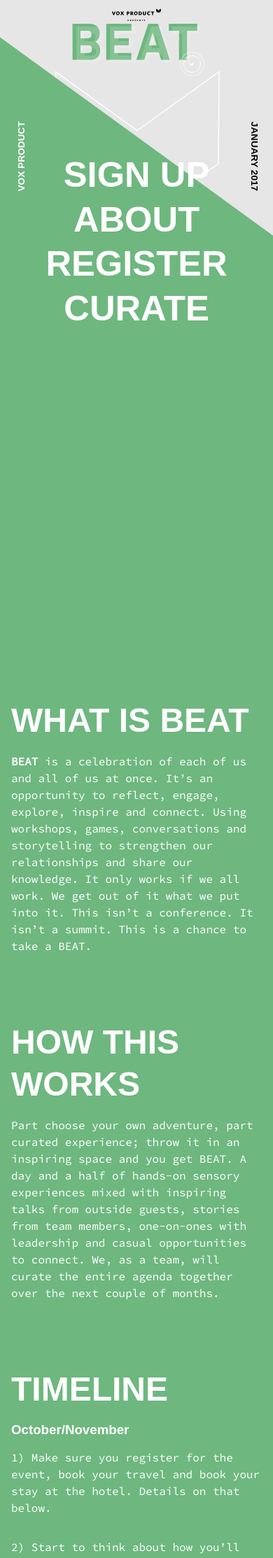
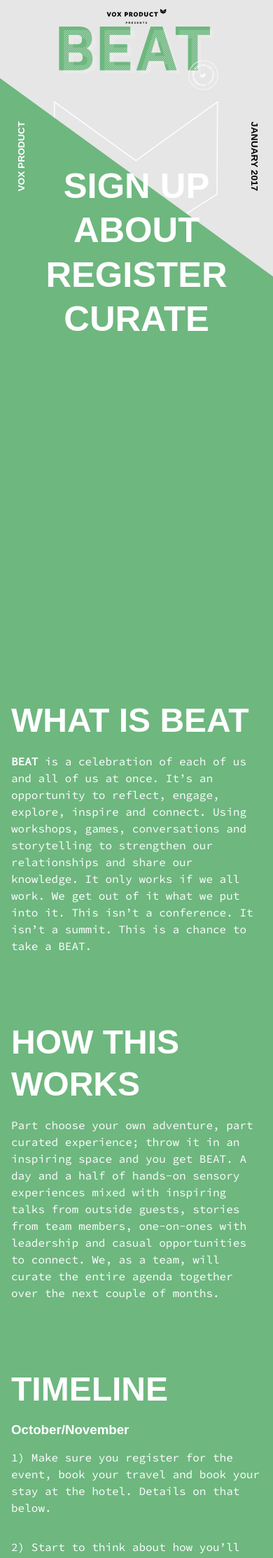
Before and after one commit to voxmedia/beat, a Jekyll site: the page built from index.md, in a window 390 px wide. Shown: the top 2227 px of the page at 70% size. Built offline with Jekyll 4.4.1, drawn with Linux system fonts in a browser that asks for light colours.

Commit message:
More mobile tweaks

```diff
--- a/_sass/components/c-post.scss
+++ b/_sass/components/c-post.scss
@@ -4,13 +4,13 @@
 
   &:before {
     content: "";
-    height: 100vw;
+    height: 130vw;
     width: 250vw;
     background: $grey-main;
     background-image: url('/images/shield-outline.svg');
     background-repeat: no-repeat;
     background-size: 43%;
-    background-position: -44vw 26vw;
+    background-position: -39vw 37vw;
     position: absolute;
     top: 0vw;
     left: 50vw;
@@ -18,6 +18,8 @@
     transform: skew(54deg);
 
     @include media-query {
+      height: 100vw;
+      background-position: -44vw 26vw;
       top: -13.5vw;
     }
   }
@@ -118,10 +120,10 @@
 
 .c-seal {
   position: absolute;
-  top: 19vw;
-  left: 66vw;
-  width: 9vw;
-  height: 9vw;
+  top: 22vw;
+  left: 69vw;
+  width: 11vw;
+  height: 11vw;
 
   @include media-query {
     top: 13vw;
@@ -141,7 +143,7 @@
   flex-direction: column;
 
   margin-top: 3vw;
-  height: 20vw;
+  height: 24vw;
 
   @include media-query {
     height: 12vw;
```
Also changed, not shown: 2 other files.
